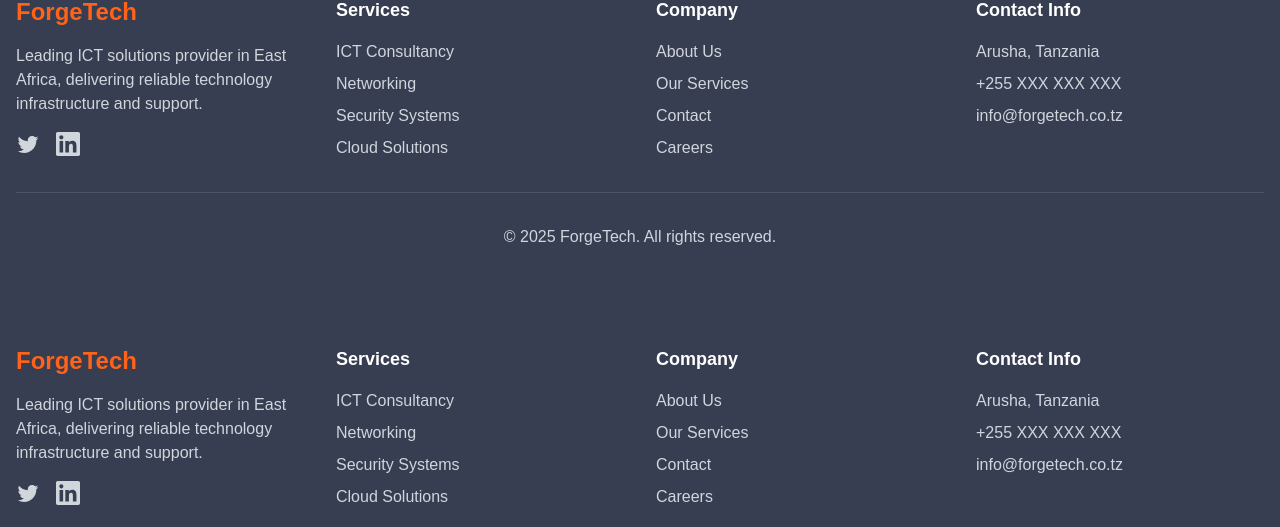
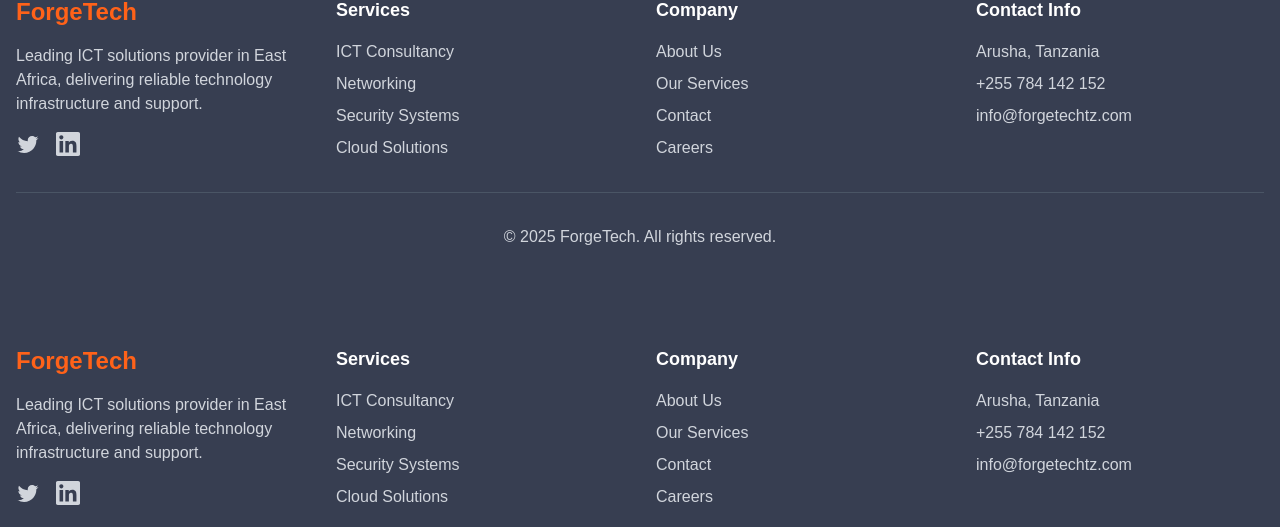
Before and after one commit to PraygodLyimo/forgetech, a Next.js app: page /pages/footer in a window 1280 px wide. Shown: the part 124-651 px from the top of the page. Built offline with nearby package versions, Linux system fonts and the light colour scheme.

Commit message:
email change

```diff
--- a/app/pages/footer/page.tsx
+++ b/app/pages/footer/page.tsx
@@ -44,8 +44,8 @@ export default function Footer() {
               <h3 className="font-bold text-lg mb-4">Contact Info</h3>
               <ul className="space-y-2 text-gray-300">
                 <li>Arusha, Tanzania</li>
-                <li>+255 XXX XXX XXX</li>
-                <li>info@forgetech.co.tz</li>
+                <li>+255 784 142 152</li>
+                <li>info@forgetechtz.com</li>
               </ul>
             </div>
           </div>
```
